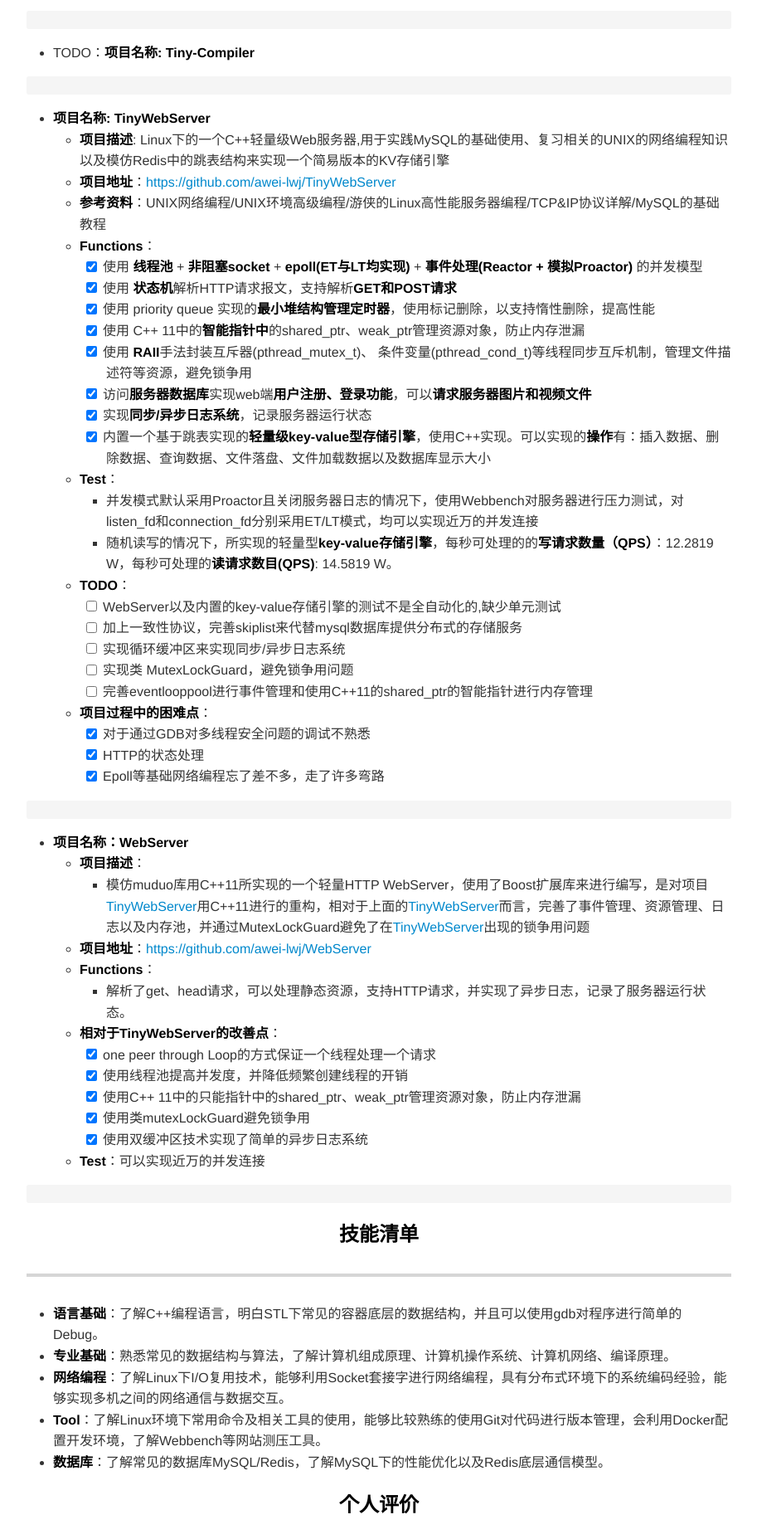
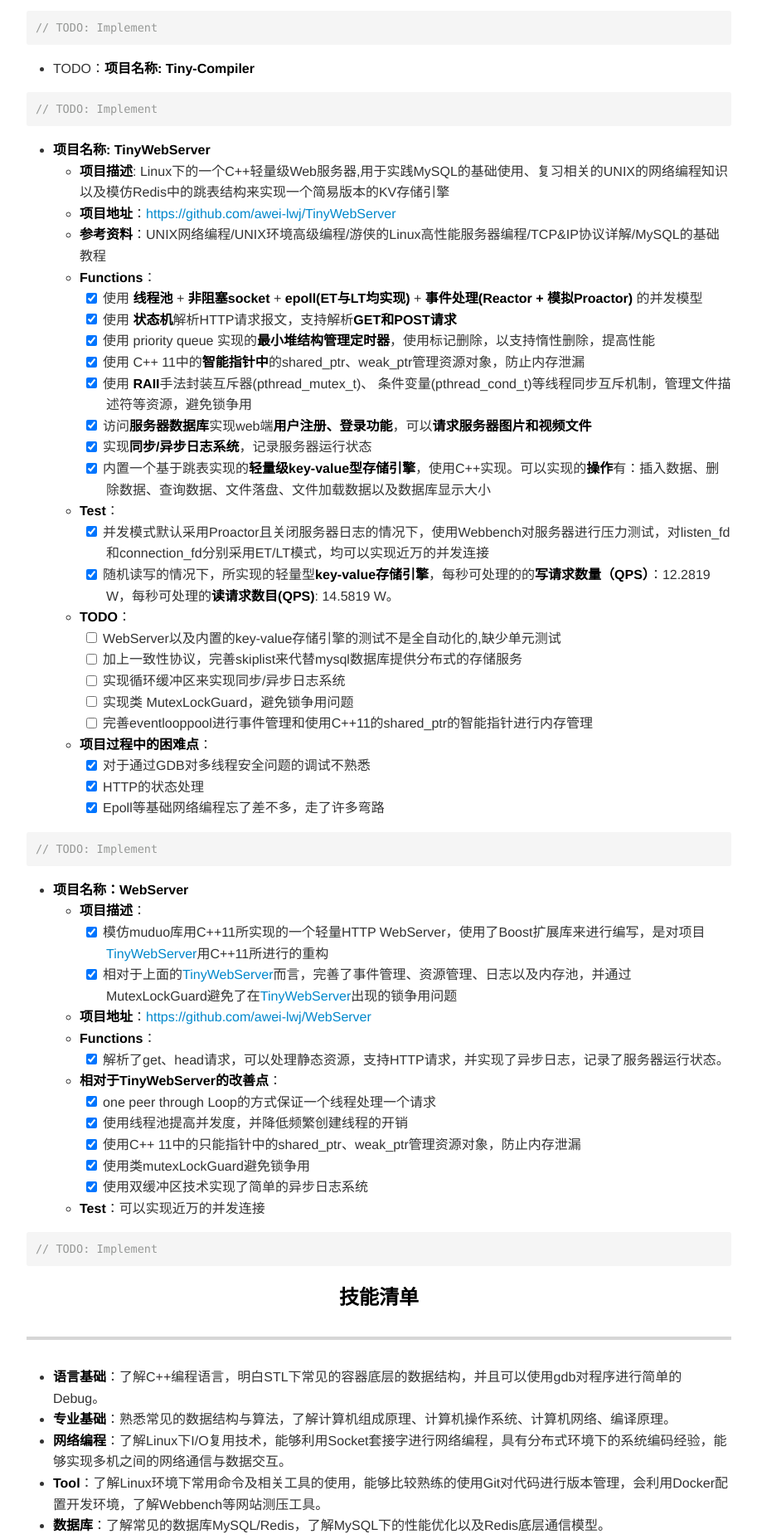
Before and after one commit to awei-lwj/awei-lwj.github.io, a plain HTML site: page index.html in a window 1280 px wide. Shown: the part 2560-4415 px from the top of the page at 83% size, without its empty margins (183-1096 px from the left). Drawn offline with nearby package versions, Linux system fonts and the light colour scheme.

Commit message:
2.0 version

```diff
--- a/index.html
+++ b/index.html
@@ -1,6 +1,5 @@
 <!DOCTYPE html><html><head>
-    <meta name="baidu-site-verification" content="codeva-BvoNb74rVG" />
-    <title>resume</title>
+      <title>Resume</title>
       <meta charset="utf-8">
       <meta name="viewport" content="width=device-width, initial-scale=1.0">
 
@@ -286,8 +285,8 @@
 <li><strong>&#x5B66;&#x5386;</strong>: &#x672C;&#x79D1;</li>
 <li><strong>&#x4E13;&#x4E1A;</strong>
 <ul>
-<li><strong>&#x4E3B;&#x5B66;&#x4F4D;</strong>: &#x5316;&#x5B66;&#x5DE5;&#x7A0B;&#x4E0E;&#x5DE5;&#x827A; &#xA0;&#xA0;&#xA0;&#xA0; &#xA0; &#xA0; &#xA0; &#xA0;&#xA0; &#xA0; &#xA0; &#xA0; &#xA0; &#xA0; &#xA0; &#xA0; &#xA0; &#xA0; &#xA0; &#xA0;&#xA0; &#xA0; &#xA0; &#xA0; &#xA0; &#xA0; &#xA0; &#xA0;&#xA0; &#xA0; &#xA0; &#xA0;&#xA0;&#x65F6;&#x95F4;: 2018.09 ~ 2022.06</li>
-<li><strong>&#x7B2C;&#x4E8C;&#x5B66;&#x4F4D;</strong>: &#x8BA1;&#x7B97;&#x673A;&#x79D1;&#x5B66;&#x4E0E;&#x6280;&#x672F; &#xA0; &#xA0; &#xA0;&#xA0; &#xA0; &#xA0; &#xA0; &#xA0; &#xA0; &#xA0; &#xA0; &#xA0; &#xA0; &#xA0; &#xA0;&#xA0; &#xA0; &#xA0; &#xA0; &#xA0; &#xA0; &#xA0; &#xA0;&#xA0; &#xA0; &#xA0; &#xA0;&#xA0;&#x65F6;&#x95F4;: 2019.09 ~ 2022.06</li>
+<li><strong>&#x4E3B;&#x5B66;&#x4F4D;</strong>: &#x5316;&#x5B66;&#x5DE5;&#x7A0B;&#x4E0E;&#x5DE5;&#x827A; &#x65F6;&#x95F4;: 2018.09 ~ 2022.06</li>
+<li><strong>&#x7B2C;&#x4E8C;&#x5B66;&#x4F4D;</strong>: &#x8BA1;&#x7B97;&#x673A;&#x79D1;&#x5B66;&#x4E0E;&#x6280;&#x672F; &#x65F6;&#x95F4;: 2019.09 ~ 2022.06</li>
 </ul>
 </li>
 </ul>
@@ -351,10 +350,12 @@
 </ul>
 </li>
 </ul>
-<pre data-role="codeBlock" data-info="cpp" class="language-cpp"></pre><ul>
+<pre data-role="codeBlock" data-info="cpp" class="language-cpp"><span class="token comment">// TODO: Implement</span>
+</pre><ul>
 <li>TODO&#xFF1A;<strong>&#x9879;&#x76EE;&#x540D;&#x79F0;:  Tiny-Compiler</strong></li>
 </ul>
-<pre data-role="codeBlock" data-info="cpp" class="language-cpp"></pre><ul>
+<pre data-role="codeBlock" data-info="cpp" class="language-cpp"><span class="token comment">// TODO: Implement</span>
+</pre><ul>
 <li><strong>&#x9879;&#x76EE;&#x540D;&#x79F0;:  TinyWebServer</strong>
 <ul>
 <li><strong>&#x9879;&#x76EE;&#x63CF;&#x8FF0;</strong>: Linux&#x4E0B;&#x7684;&#x4E00;&#x4E2A;C++&#x8F7B;&#x91CF;&#x7EA7;Web&#x670D;&#x52A1;&#x5668;,&#x7528;&#x4E8E;&#x5B9E;&#x8DF5;MySQL&#x7684;&#x57FA;&#x7840;&#x4F7F;&#x7528;&#x3001;&#x590D;&#x4E60;&#x76F8;&#x5173;&#x7684;UNIX&#x7684;&#x7F51;&#x7EDC;&#x7F16;&#x7A0B;&#x77E5;&#x8BC6;&#x4EE5;&#x53CA;&#x6A21;&#x4EFF;Redis&#x4E2D;&#x7684;&#x8DF3;&#x8868;&#x7ED3;&#x6784;&#x6765;&#x5B9E;&#x73B0;&#x4E00;&#x4E2A;&#x7B80;&#x6613;&#x7248;&#x672C;&#x7684;KV&#x5B58;&#x50A8;&#x5F15;&#x64CE;</li>
@@ -374,8 +375,8 @@
 </li>
 <li><strong>Test</strong>&#xFF1A;
 <ul>
-<li>&#x5E76;&#x53D1;&#x6A21;&#x5F0F;&#x9ED8;&#x8BA4;&#x91C7;&#x7528;Proactor&#x4E14;&#x5173;&#x95ED;&#x670D;&#x52A1;&#x5668;&#x65E5;&#x5FD7;&#x7684;&#x60C5;&#x51B5;&#x4E0B;&#xFF0C;&#x4F7F;&#x7528;Webbench&#x5BF9;&#x670D;&#x52A1;&#x5668;&#x8FDB;&#x884C;&#x538B;&#x529B;&#x6D4B;&#x8BD5;&#xFF0C;&#x5BF9;listen_fd&#x548C;connection_fd&#x5206;&#x522B;&#x91C7;&#x7528;ET/LT&#x6A21;&#x5F0F;&#xFF0C;&#x5747;&#x53EF;&#x4EE5;&#x5B9E;&#x73B0;&#x8FD1;&#x4E07;&#x7684;&#x5E76;&#x53D1;&#x8FDE;&#x63A5;</li>
-<li>&#x968F;&#x673A;&#x8BFB;&#x5199;&#x7684;&#x60C5;&#x51B5;&#x4E0B;&#xFF0C;&#x6240;&#x5B9E;&#x73B0;&#x7684;&#x8F7B;&#x91CF;&#x578B;<strong>key-value&#x5B58;&#x50A8;&#x5F15;&#x64CE;</strong>&#xFF0C;&#x6BCF;&#x79D2;&#x53EF;&#x5904;&#x7406;&#x7684;&#x7684;<strong>&#x5199;&#x8BF7;&#x6C42;&#x6570;&#x91CF;&#xFF08;QPS&#xFF09;</strong>&#xFF1A;12.2819 W&#xFF0C;&#x6BCF;&#x79D2;&#x53EF;&#x5904;&#x7406;&#x7684;<strong>&#x8BFB;&#x8BF7;&#x6C42;&#x6570;&#x76EE;(QPS)</strong>: 14.5819 W&#x3002;</li>
+<li class="task-list-item"><input type="checkbox" class="task-list-item-checkbox" checked> &#x5E76;&#x53D1;&#x6A21;&#x5F0F;&#x9ED8;&#x8BA4;&#x91C7;&#x7528;Proactor&#x4E14;&#x5173;&#x95ED;&#x670D;&#x52A1;&#x5668;&#x65E5;&#x5FD7;&#x7684;&#x60C5;&#x51B5;&#x4E0B;&#xFF0C;&#x4F7F;&#x7528;Webbench&#x5BF9;&#x670D;&#x52A1;&#x5668;&#x8FDB;&#x884C;&#x538B;&#x529B;&#x6D4B;&#x8BD5;&#xFF0C;&#x5BF9;listen_fd&#x548C;connection_fd&#x5206;&#x522B;&#x91C7;&#x7528;ET/LT&#x6A21;&#x5F0F;&#xFF0C;&#x5747;&#x53EF;&#x4EE5;&#x5B9E;&#x73B0;&#x8FD1;&#x4E07;&#x7684;&#x5E76;&#x53D1;&#x8FDE;&#x63A5;</li>
+<li class="task-list-item"><input type="checkbox" class="task-list-item-checkbox" checked> &#x968F;&#x673A;&#x8BFB;&#x5199;&#x7684;&#x60C5;&#x51B5;&#x4E0B;&#xFF0C;&#x6240;&#x5B9E;&#x73B0;&#x7684;&#x8F7B;&#x91CF;&#x578B;<strong>key-value&#x5B58;&#x50A8;&#x5F15;&#x64CE;</strong>&#xFF0C;&#x6BCF;&#x79D2;&#x53EF;&#x5904;&#x7406;&#x7684;&#x7684;<strong>&#x5199;&#x8BF7;&#x6C42;&#x6570;&#x91CF;&#xFF08;QPS&#xFF09;</strong>&#xFF1A;12.2819 W&#xFF0C;&#x6BCF;&#x79D2;&#x53EF;&#x5904;&#x7406;&#x7684;<strong>&#x8BFB;&#x8BF7;&#x6C42;&#x6570;&#x76EE;(QPS)</strong>: 14.5819 W&#x3002;</li>
 </ul>
 </li>
 <li><strong>TODO</strong>&#xFF1A;
@@ -397,18 +398,20 @@
 </ul>
 </li>
 </ul>
-<pre data-role="codeBlock" data-info="cpp" class="language-cpp"></pre><ul>
+<pre data-role="codeBlock" data-info="cpp" class="language-cpp"><span class="token comment">// TODO: Implement</span>
+</pre><ul>
 <li><strong>&#x9879;&#x76EE;&#x540D;&#x79F0;&#xFF1A;WebServer</strong>
 <ul>
 <li><strong>&#x9879;&#x76EE;&#x63CF;&#x8FF0;</strong>&#xFF1A;
 <ul>
-<li>&#x6A21;&#x4EFF;muduo&#x5E93;&#x7528;C++11&#x6240;&#x5B9E;&#x73B0;&#x7684;&#x4E00;&#x4E2A;&#x8F7B;&#x91CF;HTTP WebServer&#xFF0C;&#x4F7F;&#x7528;&#x4E86;Boost&#x6269;&#x5C55;&#x5E93;&#x6765;&#x8FDB;&#x884C;&#x7F16;&#x5199;&#xFF0C;&#x662F;&#x5BF9;&#x9879;&#x76EE;<a href="https://github.com/awei-lwj/TinyWebServer">TinyWebServer</a>&#x7528;C++11&#x8FDB;&#x884C;&#x7684;&#x91CD;&#x6784;&#xFF0C;&#x76F8;&#x5BF9;&#x4E8E;&#x4E0A;&#x9762;&#x7684;<a href="https://github.com/awei-lwj/TinyWebServer">TinyWebServer</a>&#x800C;&#x8A00;&#xFF0C;&#x5B8C;&#x5584;&#x4E86;&#x4E8B;&#x4EF6;&#x7BA1;&#x7406;&#x3001;&#x8D44;&#x6E90;&#x7BA1;&#x7406;&#x3001;&#x65E5;&#x5FD7;&#x4EE5;&#x53CA;&#x5185;&#x5B58;&#x6C60;&#xFF0C;&#x5E76;&#x901A;&#x8FC7;MutexLockGuard&#x907F;&#x514D;&#x4E86;&#x5728;<a href="https://github.com/awei-lwj/TinyWebServer">TinyWebServer</a>&#x51FA;&#x73B0;&#x7684;&#x9501;&#x4E89;&#x7528;&#x95EE;&#x9898;</li>
+<li class="task-list-item"><input type="checkbox" class="task-list-item-checkbox" checked> &#x6A21;&#x4EFF;muduo&#x5E93;&#x7528;C++11&#x6240;&#x5B9E;&#x73B0;&#x7684;&#x4E00;&#x4E2A;&#x8F7B;&#x91CF;HTTP WebServer&#xFF0C;&#x4F7F;&#x7528;&#x4E86;Boost&#x6269;&#x5C55;&#x5E93;&#x6765;&#x8FDB;&#x884C;&#x7F16;&#x5199;&#xFF0C;&#x662F;&#x5BF9;&#x9879;&#x76EE;<a href="https://github.com/awei-lwj/TinyWebServer">TinyWebServer</a>&#x7528;C++11&#x6240;&#x8FDB;&#x884C;&#x7684;&#x91CD;&#x6784;</li>
+<li class="task-list-item"><input type="checkbox" class="task-list-item-checkbox" checked> &#x76F8;&#x5BF9;&#x4E8E;&#x4E0A;&#x9762;&#x7684;<a href="https://github.com/awei-lwj/TinyWebServer">TinyWebServer</a>&#x800C;&#x8A00;&#xFF0C;&#x5B8C;&#x5584;&#x4E86;&#x4E8B;&#x4EF6;&#x7BA1;&#x7406;&#x3001;&#x8D44;&#x6E90;&#x7BA1;&#x7406;&#x3001;&#x65E5;&#x5FD7;&#x4EE5;&#x53CA;&#x5185;&#x5B58;&#x6C60;&#xFF0C;&#x5E76;&#x901A;&#x8FC7;MutexLockGuard&#x907F;&#x514D;&#x4E86;&#x5728;<a href="https://github.com/awei-lwj/TinyWebServer">TinyWebServer</a>&#x51FA;&#x73B0;&#x7684;&#x9501;&#x4E89;&#x7528;&#x95EE;&#x9898;</li>
 </ul>
 </li>
 <li><strong>&#x9879;&#x76EE;&#x5730;&#x5740;</strong>&#xFF1A;<a href="https://github.com/awei-lwj/WebServer">https://github.com/awei-lwj/WebServer</a></li>
 <li><strong>Functions</strong>&#xFF1A;
 <ul>
-<li>&#x89E3;&#x6790;&#x4E86;get&#x3001;head&#x8BF7;&#x6C42;&#xFF0C;&#x53EF;&#x4EE5;&#x5904;&#x7406;&#x9759;&#x6001;&#x8D44;&#x6E90;&#xFF0C;&#x652F;&#x6301;HTTP&#x8BF7;&#x6C42;&#xFF0C;&#x5E76;&#x5B9E;&#x73B0;&#x4E86;&#x5F02;&#x6B65;&#x65E5;&#x5FD7;&#xFF0C;&#x8BB0;&#x5F55;&#x4E86;&#x670D;&#x52A1;&#x5668;&#x8FD0;&#x884C;&#x72B6;&#x6001;&#x3002;</li>
+<li class="task-list-item"><input type="checkbox" class="task-list-item-checkbox" checked> &#x89E3;&#x6790;&#x4E86;get&#x3001;head&#x8BF7;&#x6C42;&#xFF0C;&#x53EF;&#x4EE5;&#x5904;&#x7406;&#x9759;&#x6001;&#x8D44;&#x6E90;&#xFF0C;&#x652F;&#x6301;HTTP&#x8BF7;&#x6C42;&#xFF0C;&#x5E76;&#x5B9E;&#x73B0;&#x4E86;&#x5F02;&#x6B65;&#x65E5;&#x5FD7;&#xFF0C;&#x8BB0;&#x5F55;&#x4E86;&#x670D;&#x52A1;&#x5668;&#x8FD0;&#x884C;&#x72B6;&#x6001;&#x3002;</li>
 </ul>
 </li>
 <li><strong>&#x76F8;&#x5BF9;&#x4E8E;TinyWebServer&#x7684;&#x6539;&#x5584;&#x70B9;</strong>&#xFF1A;
@@ -424,7 +427,8 @@
 </ul>
 </li>
 </ul>
-<pre data-role="codeBlock" data-info="cpp" class="language-cpp"></pre><h3 class="mume-header" id="-center-%E6%8A%80%E8%83%BD%E6%B8%85%E5%8D%95-"><center> &#x6280;&#x80FD;&#x6E05;&#x5355;</center></h3>
+<pre data-role="codeBlock" data-info="cpp" class="language-cpp"><span class="token comment">// TODO: Implement</span>
+</pre><h3 class="mume-header" id="-center-%E6%8A%80%E8%83%BD%E6%B8%85%E5%8D%95-"><center> &#x6280;&#x80FD;&#x6E05;&#x5355;</center></h3>
 
 <hr>
 <ul>
@@ -439,14 +443,15 @@
 <hr>
 <ul>
 <li>&#x8F83;&#x597D;&#x7684;&#x4E13;&#x4E1A;&#x82F1;&#x8BED;&#x3002;&#x80FD;&#x529B;&#xFF0C;&#x53EF;&#x4EE5;&#x901A;&#x8FC7;&#x5B66;&#x4E60;&#x56FD;&#x5916;&#x7684;&#x8BA1;&#x7B97;&#x673A;&#x4E13;&#x4E1A;&#x8BFE;&#x7A0B;&#x6765;&#x4E86;&#x89E3;&#x524D;&#x6CBF;&#x77E5;&#x8BC6;&#x548C;&#x52A0;&#x6DF1;&#x5BF9;&#x5E95;&#x5C42;&#x77E5;&#x8BC6;&#x7684;&#x4E86;&#x89E3;</li>
-<li>&#x719F;&#x7EC3;&#x4F7F;&#x7528;StackOverflow&#x8FDB;&#x884C;Bug&#x95EE;&#x9898;&#x641C;&#x7D22;&#xFF0C;&#x719F;&#x7EC3;<strong>&#x9762;&#x5411;Google&#x7684;&#x7F16;&#x7A0B;</strong>&#xFF0C;&#x5177;&#x6709;&#x826F;&#x597D;&#x7684;&#x4FE1;&#x606F;&#x641C;&#x7D22;&#x80FD;&#x529B;&#x3002;</li>
-<li><strong>&#x5FC3;&#x6000;&#x70ED;&#x5FF1;&#xFF0C;&#x5411;&#x9633;&#x800C;&#x7ACB;</strong>&#x3002;</li>
+<li>&#x719F;&#x7EC3;&#x4F7F;&#x7528;StackOverflow&#x8FDB;&#x884C;Bug&#x95EE;&#x9898;&#x641C;&#x7D22;&#xFF0C;&#x719F;&#x7EC3;<strong>&#x9762;&#x5411;Google&#x7684;&#x7F16;&#x7A0B;</strong>&#xFF0C;&#x4E86;&#x89E3;<strong>&#x9762;&#x5411;&#x4E1A;&#x52A1;&#x7684;&#x7F16;&#x7A0B;</strong>&#xFF0C;&#x5177;&#x6709;&#x826F;&#x597D;&#x7684;&#x4FE1;&#x606F;&#x641C;&#x7D22;&#x80FD;&#x529B;&#x3002;</li>
+<li><strong>&#x77E5;&#x4E0D;&#x8DB3;&#x800C;&#x594B;&#x8FDB;&#xFF0C;&#x671B;&#x8FDC;&#x5C71;&#x800C;&#x529B;&#x884C;</strong>&#x3002;</li>
 </ul>
 <h3 class="mume-header" id="-center-%E6%84%9F%E8%B0%A2%E9%98%85%E8%AF%BB-"><center> &#x611F;&#x8C22;&#x9605;&#x8BFB;</center></h3>
 
 <ul>
 <li>&#x611F;&#x8C22;&#x4F60;&#x82B1;&#x65F6;&#x95F4;&#x9605;&#x8BFB;&#x6211;&#x7684;&#x7B80;&#x5386;&#xFF0C;&#x671F;&#x5F85;&#x80FD;&#x4E0E;&#x4F60;&#x5171;&#x4E8B;!</li>
 </ul>
+<p><img src="http://github.com/awei-lwj/awei-lwj.github.io/resources/awei_WeChat.png" alt="awei_WeChat"></p>
 </div>
       </div>
 
```
Also changed, not shown: resources/awei_WeChat.png (added). Lines whose indentation alone changed are shown as unchanged.
